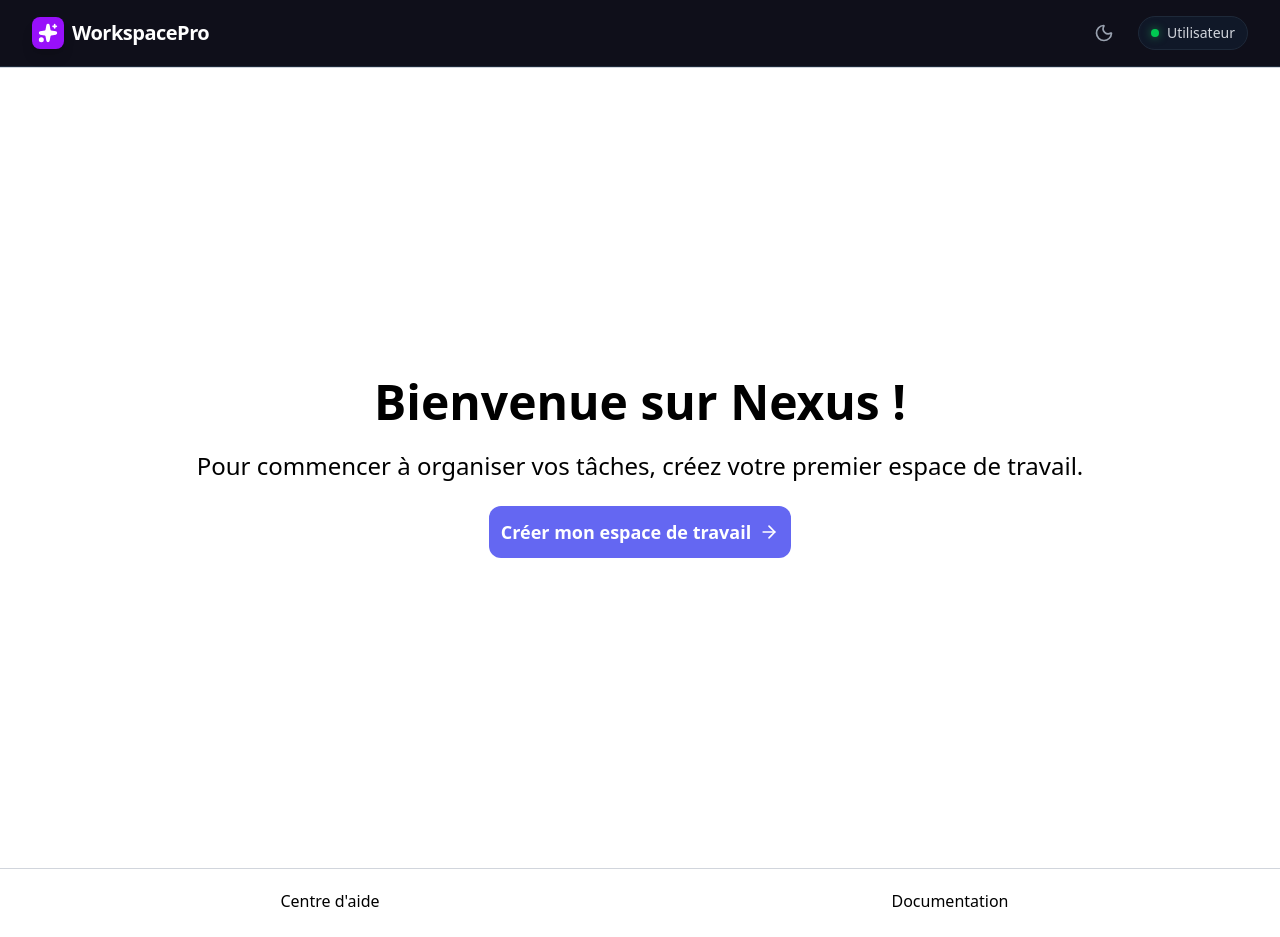
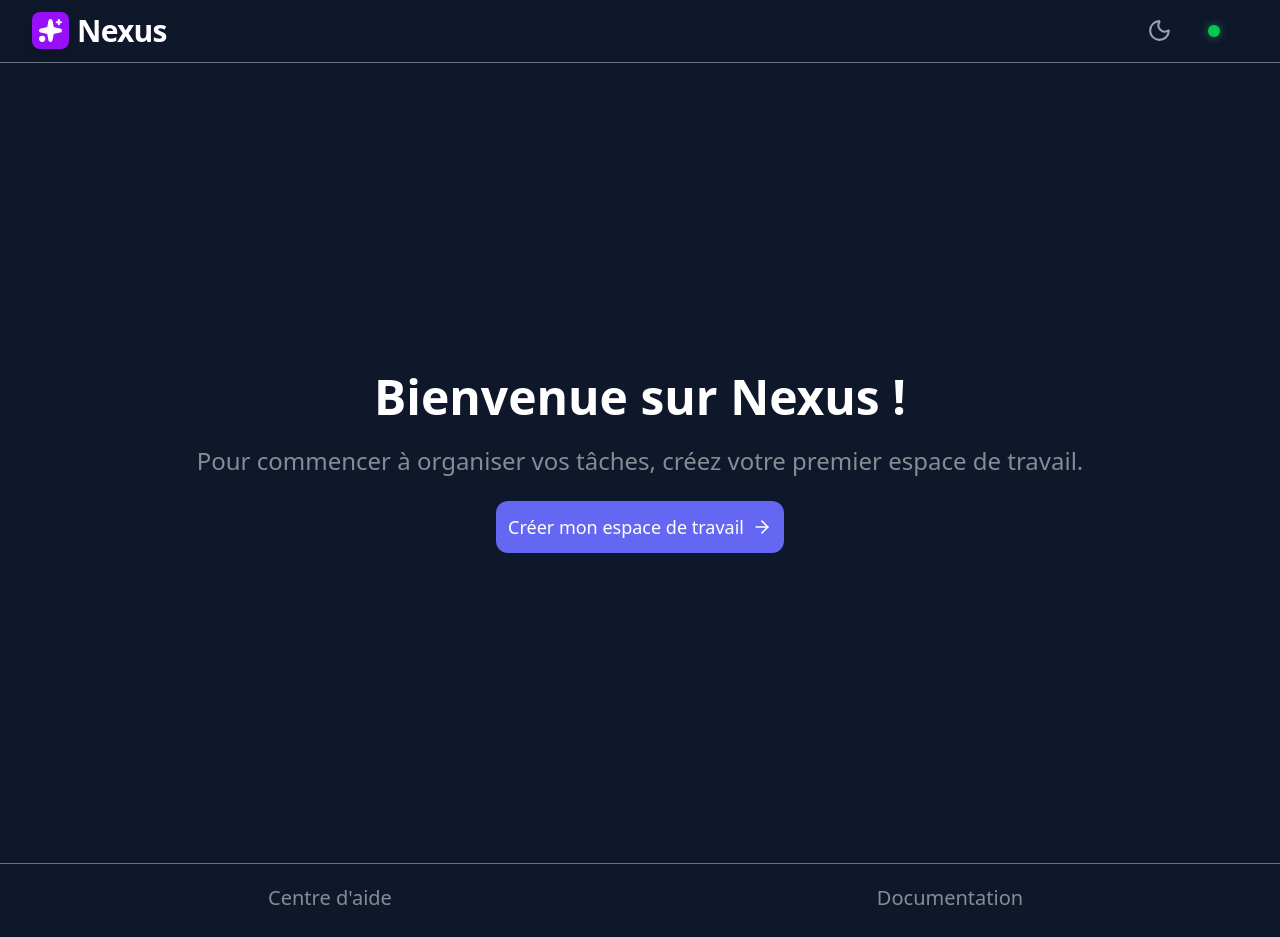
Before and after one commit to Eunock-web/Nexus-front, a React (Vite) app: page /dashboard in a window 1280 px wide. Shown: the top 937 px of the page. Built offline with nearby package versions, Linux system fonts and the light colour scheme; sample sign-in values are in the browser's storage.

Commit message:
refactor: Amelioaration de la Launcher Page

```diff
--- /dev/null
+++ b/src/components/Online.tsx
@@ -0,0 +1,8 @@
+
+function OnlineComponent(){
+    return <>
+        <div className="w-3 h-3 rounded-full bg-green-500 shadow-[0_0_8px_rgba(34,197,94,0.6)]"></div>
+    </>
+}
+
+export default OnlineComponent
--- a/src/layouts/Launcher/Footer.tsx
+++ b/src/layouts/Launcher/Footer.tsx
@@ -2,13 +2,13 @@
 
 function Footer(){
     return <>
-        <div className="flex flex-col mb-7">
+        <div className="flex flex-col bg-dark">
             <div className="grid grid-cols-2 py-5  mx-2 px-3 text-center">
-                    <p> Centre d'aide </p>
-                    <p>Documentation </p>
+                    <p className="text-xl text-white/50"> Centre d'aide </p>
+                    <p className="text-xl text-white/50">Documentation </p>
             </div>
 
-            <p className="text-center">Support </p>
+            <p className="text-center text-xl text-white/50">Support </p>
         </div>
     </>
 }
--- a/src/layouts/Launcher/Main.tsx
+++ b/src/layouts/Launcher/Main.tsx
@@ -1,20 +1,39 @@
 import { ArrowRight } from "lucide-react"
-import Button from "../../components/Button"
+import { motion } from 'motion/react'
 import { Link } from "react-router-dom"
 
 
-function LaunchMain(){
+function LaunchMain() {
     return <>
-        <div className="flex flex-col  h-screen items-center justify-center mx-2">
+        <div className="flex flex-col  h-screen items-center justify-center  bg-dark">
 
             <div className="flex flex-col gap-6 text-center ">
                 <div className="flex flex-col gap-6">
-                    <h1 className="text-5xl font-bold  "> Bienvenue sur Nexus !</h1>
-                    <p className="text-2xl">Pour commencer à organiser vos tâches, créez votre premier espace de travail.</p>
+                    <h1 className="text-5xl font-bold text-white  "> Bienvenue sur Nexus !</h1>
+                    <p className="text-2xl text-white/50">Pour commencer à organiser vos tâches, créez votre premier espace de travail.</p>
                 </div>
 
                 <div className="flex flex-row gap-2 justify-center items-center ">
-                    <Button className="flex text-center text-white text-lg  bg-primary p-3 gap-2 rounded-xl items-center "> <Link to={"/workspaceCreate"}>Créer mon espace de travail</Link> <span> <ArrowRight className="" size={20} /> </span> </Button>
+                    <motion.button
+                        className="flex text-center text-white text-lg  bg-primary p-3 gap-2 rounded-xl items-center "
+                        initial={{ opacity: 0, x: -20 }}
+                        animate={{ opacity: 1, x: 0 }}
+                        whileHover={{
+                            scale: 1.05,
+                            borderColor: "rgba(255, 255, 255, 0.4)",
+                            boxShadow: "0 0 20px rgba(255, 255, 255, 0.2)"
+                        }}
+                        whileTap={{ scale: 0.95 }}
+                        transition={{
+                            duration: 0.3,
+                            ease: "easeInOut"
+                        }}
+                    >
+                        <Link to={"/workspaceCreate"}>Créer mon espace de travail</Link>
+                        <span>
+                            <ArrowRight className="" size={20} />
+                        </span>
+                    </motion.button>
                 </div>
             </div>
 
--- a/src/layouts/Launcher/NavBar.tsx
+++ b/src/layouts/Launcher/NavBar.tsx
@@ -1,26 +1,33 @@
 import { Moon, Sparkles } from "lucide-react";
 import { useAuth } from "../../hooks/useAuth";
+import OnlineComponent from "../../components/Online";
 
 
 function NavBar() {
     const { user } = useAuth();
 
     return <>
-        <div className="flex flex-row justify-between items-center py-4 px-8 border-b border-gray-800 bg-[#0F0F1A] text-white">
+        <div className="flex flex-row justify-between items-center py-3 px-8 border-b border-dark bg-dark text-white">
 
             {/**Logo plus appName */}
             <div className="flex items-center gap-2">
                 <div className="bg-purple-600 p-1.5 rounded-lg shadow-lg">
-                    <Sparkles className="text-white fill-white" size={20} />
+                    <Sparkles className="text-white fill-white" size={25} />
                 </div>
-                <h1 className="text-xl font-bold tracking-tight">WorkspacePro</h1>
+                <h1 className="text-3xl font-bold tracking-tight">Nexus</h1>
             </div>
 
             <div className="flex items-center gap-6">
-                <Moon className="text-gray-400 hover:text-white transition-colors cursor-pointer" size={20} />
-                <div className="flex items-center gap-2 px-3 py-1.5 rounded-full bg-gray-900 border border-gray-800">
-                    <div className="w-2 h-2 rounded-full bg-green-500 shadow-[0_0_8px_rgba(34,197,94,0.6)]"></div>
-                    <p className="text-sm font-medium text-gray-300"> {user?.firstname || "Utilisateur"} </p>
+                <Moon className="text-gray-400 hover:text-white transition-colors cursor-pointer" size={25} />
+                <div className="flex items-center gap-2 px-3 py-1.5 rounded-full ">
+                    {user?.email &&
+                        <OnlineComponent />
+                    }
+                    <p className="text-md font-medium text-gray-300 flex items-center"> {user?.firstname} </p>
+                    <div className=" flex flex-row gap-2" >
+                        {user?.avatarUrl ? <img src={user.avatarUrl} className="rounded-full w-12 hover:cursor-pointer " /> : <p className="text-sm font-medium text-gray-300"> {user?.firstname} </p>}
+
+                    </div>
                 </div>
             </div>
 
--- a/src/pages/Dashboard.tsx
+++ b/src/pages/Dashboard.tsx
@@ -6,11 +6,11 @@ import NavBar from "../layouts/Launcher/NavBar";
 
 function Dashboard(){
     return <>
-        <div className="">
+        <div className=" bg-dark">
             <NavBar />
-            <div className="border-b border-b-gray-300"></div>
+            <div className="border-b border-b-gray-500"></div>
             <LaunchMain />
-            <div className="border-b border-b-gray-300"></div>
+            <div className="border-b border-b-gray-500"></div>
             <Footer />
         </div>
     </>
```
